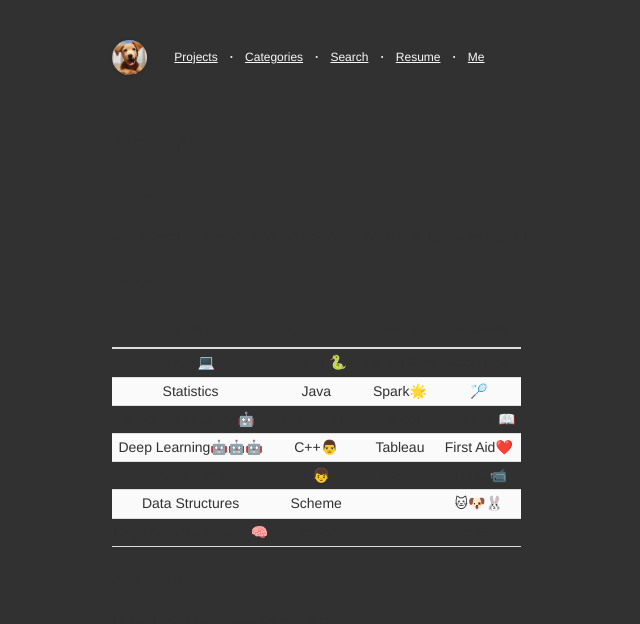
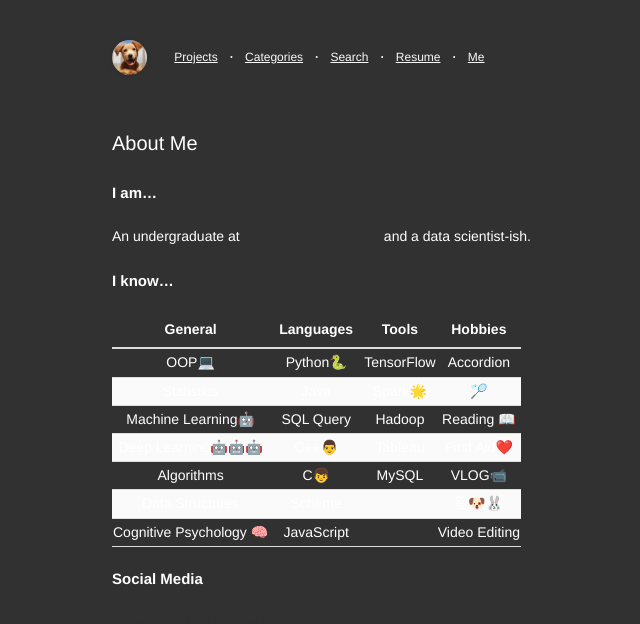
Before and after one commit to ryanxjhan/oldportforlio, a Jekyll site: the page built from pages/about.md, in a window 1280 px wide. Shown: the top 624 px of the page, without its empty margins (238-878 px from the left). Built offline with Jekyll 4.4.1, drawn with Linux system fonts in a browser that asks for light colours.

Commit message:
Update static/css/blog-post.css

```diff
--- a/static/css/blog-post.css
+++ b/static/css/blog-post.css
@@ -1,6 +1,6 @@
 .post {
     font-size: 14px;
-    color: #313131;
+    color: white;
     font-family: Helvetica, Tahoma, Arial, "PingFang SC", "Hiragino Sans GB", "Heiti SC", "Microsoft YaHei", "WenQuanYi Micro Hei";
     line-height: 1.8;
 }
```
